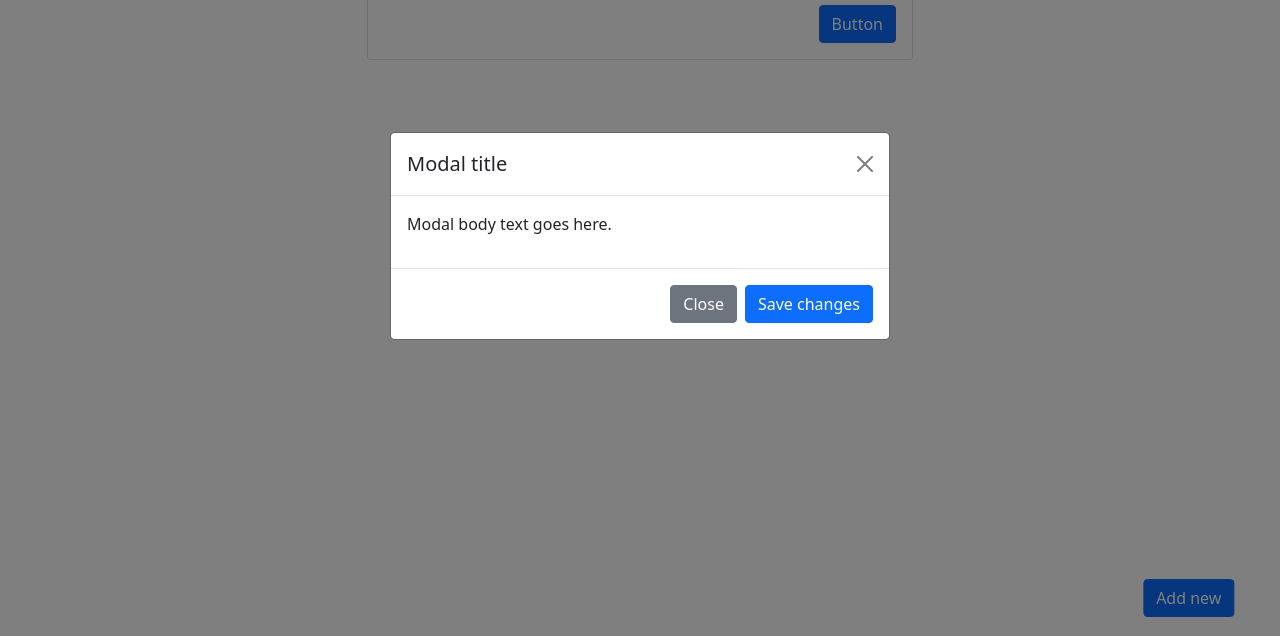
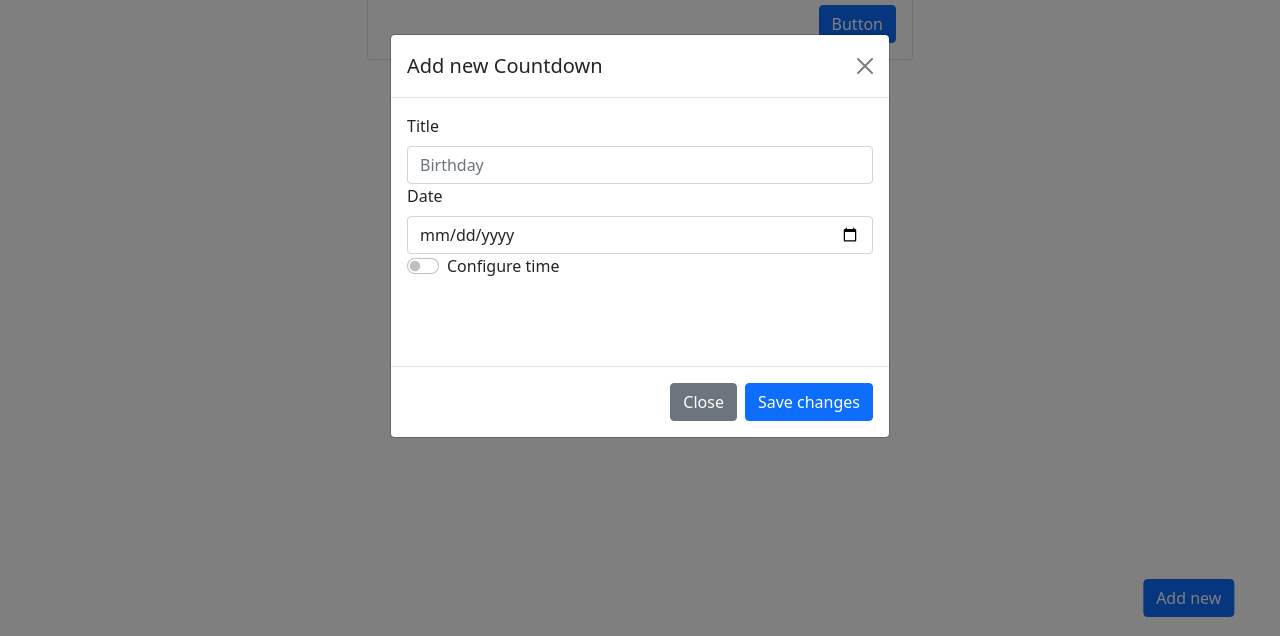
Before and after one commit to ibaiway/countdown-collector, a plain HTML site: page index.html in a window 1280 px wide. Both pictures are taken after a click on the button "Add new". Shown: the part 164-800 px from the top of the page. Drawn offline with nearby package versions, Linux system fonts and the light colour scheme.

Commit message:
add new countdown modal design done

```diff
--- a/assets/index.js
+++ b/assets/index.js
@@ -0,0 +1,11 @@
+document.getElementById("inputTimeCheck").addEventListener("click", (e) => {
+  const timeInput = document.getElementById("inputTimeDiv");
+
+  if (e.target.checked == true) {
+    timeInput.classList.toggle("invisible");
+    timeInput.classList.toggle("visible");
+  } else {
+    timeInput.classList.toggle("invisible");
+    timeInput.classList.toggle("visible");
+  }
+});
--- a/index.html
+++ b/index.html
@@ -12,7 +12,6 @@
       integrity="sha384-1BmE4kWBq78iYhFldvKuhfTAU6auU8tT94WrHftjDbrCEXSU1oBoqyl2QvZ6jIW3"
       crossorigin="anonymous"
     />
-    <script src="assets/index.js"></script>
     <title>Countdown Collector</title>
   </head>
   <body>
@@ -53,7 +52,7 @@
       <div class="modal-dialog modal-dialog-centered">
         <div class="modal-content">
           <div class="modal-header">
-            <h5 class="modal-title">Modal title</h5>
+            <h5 class="modal-title">Add new Countdown</h5>
             <button
               type="button"
               class="btn-close"
@@ -62,7 +61,49 @@
             ></button>
           </div>
           <div class="modal-body">
-            <p>Modal body text goes here.</p>
+            <form class="row">
+              <div class="col-12">
+                <label for="inputTitle" class="form-label">Title</label>
+                <input
+                  type="text"
+                  class="form-control"
+                  id="inputTitle"
+                  placeholder="Birthday"
+                />
+              </div>
+              <div class="col-12">
+                <label for="inputDate" class="form-label">Date</label>
+                <input
+                  type="date"
+                  class="form-control"
+                  id="inputDate"
+                  placeholder=""
+                />
+              </div>
+              <div class="col-12">
+                <div class="form-check form-switch">
+                  <input
+                    class="form-check-input"
+                    type="checkbox"
+                    role="switch"
+                    id="inputTimeCheck"
+                  />
+                  <label class="form-check-label" for="inputTimeCheck"
+                    >Configure time</label
+                  >
+                </div>
+              </div>
+
+              <div class="col-12 invisible" id="inputTimeDiv">
+                <label for="inputTime" class="form-label">Time</label>
+                <input
+                  type="time"
+                  class="form-control"
+                  id="inputTime"
+                  placeholder=""
+                />
+              </div>
+            </form>
           </div>
           <div class="modal-footer">
             <button
@@ -79,6 +120,7 @@
     </div>
 
     <!-- Bootstrap Bundle with Popper -->
+    <script src="assets/index.js"></script>
     <script
       src="https://cdn.jsdelivr.net/npm/bootstrap@5.1.3/dist/js/bootstrap.bundle.min.js"
       integrity="sha384-ka7Sk0Gln4gmtz2MlQnikT1wXgYsOg+OMhuP+IlRH9sENBO0LRn5q+8nbTov4+1p"
```
